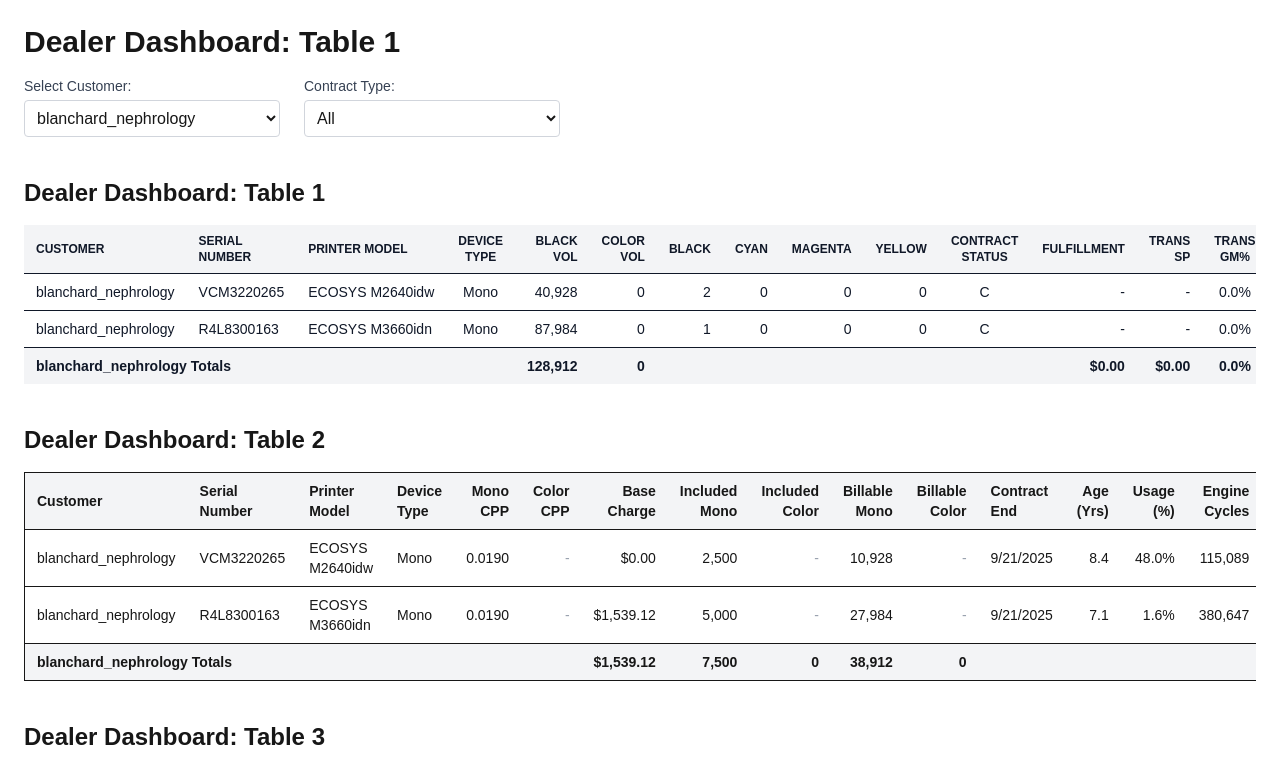
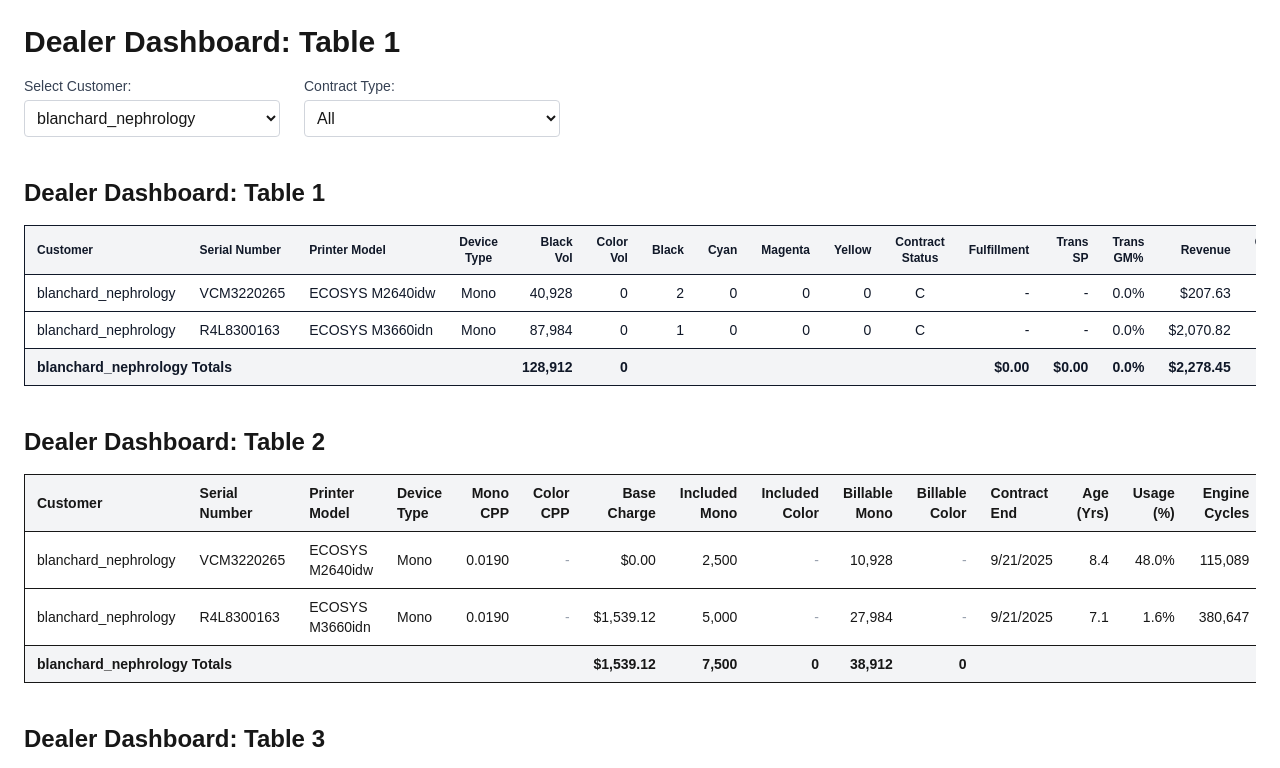
Before and after one commit to ElliottIan397/dealer-dashboard, a Next.js app: page / in a window 1280 px wide. Shown: the top 768 px of the page. Built offline with nearby package versions, Linux system fonts and the light colour scheme.

Commit message:
Table formatting adjustments Rev 14

```diff
--- a/app/DealerDashboard.tsx
+++ b/app/DealerDashboard.tsx
@@ -89,8 +89,8 @@ export default function DealerDashboard() {
     (sum, row) => ({
       Black_Annual_Volume: sum.Black_Annual_Volume + row.Black_Annual_Volume,
       Color_Annual_Volume: sum.Color_Annual_Volume + row.Color_Annual_Volume,
-      Fulfillment: sum.Fulfillment + ((row as any)["12_Mth_Fulfillment_Cost"] ?? 0),
-      SP: sum.SP + ((row as any)["12_Mth_Transactional_SP"] ?? 0),
+      Fulfillment: sum.Fulfillment + ((row as any)["Twelve_Mth_Fulfillment_Cost"] ?? 0),
+      SP: sum.SP + ((row as any)["Twelve_Mth_Transactional_SP"] ?? 0),
       Revenue: sum.Revenue + row.Contract_Total_Revenue,
       Black: sum.Black + row.Black_Full_Cartridges_Required_365d,
       Cyan: sum.Cyan + row.Cyan_Full_Cartridges_Required_365d,
--- a/app/Table1.tsx
+++ b/app/Table1.tsx
@@ -22,8 +22,8 @@ export default function Table1({ filtered }: Props) {
 
   return (
     <div className="overflow-x-auto">
-      <table className="min-w-full text-sm text-gray-900">
-        <thead className="bg-gray-100 text-xs font-semibold uppercase">
+      <table className="min-w-full border text-sm text-gray-900">
+        <thead className="bg-gray-100 text-xs font-semibold">
           <tr>
             <th className="px-3 py-2 text-left">Customer</th>
             <th className="px-3 py-2 text-left">Serial Number</th>
```
